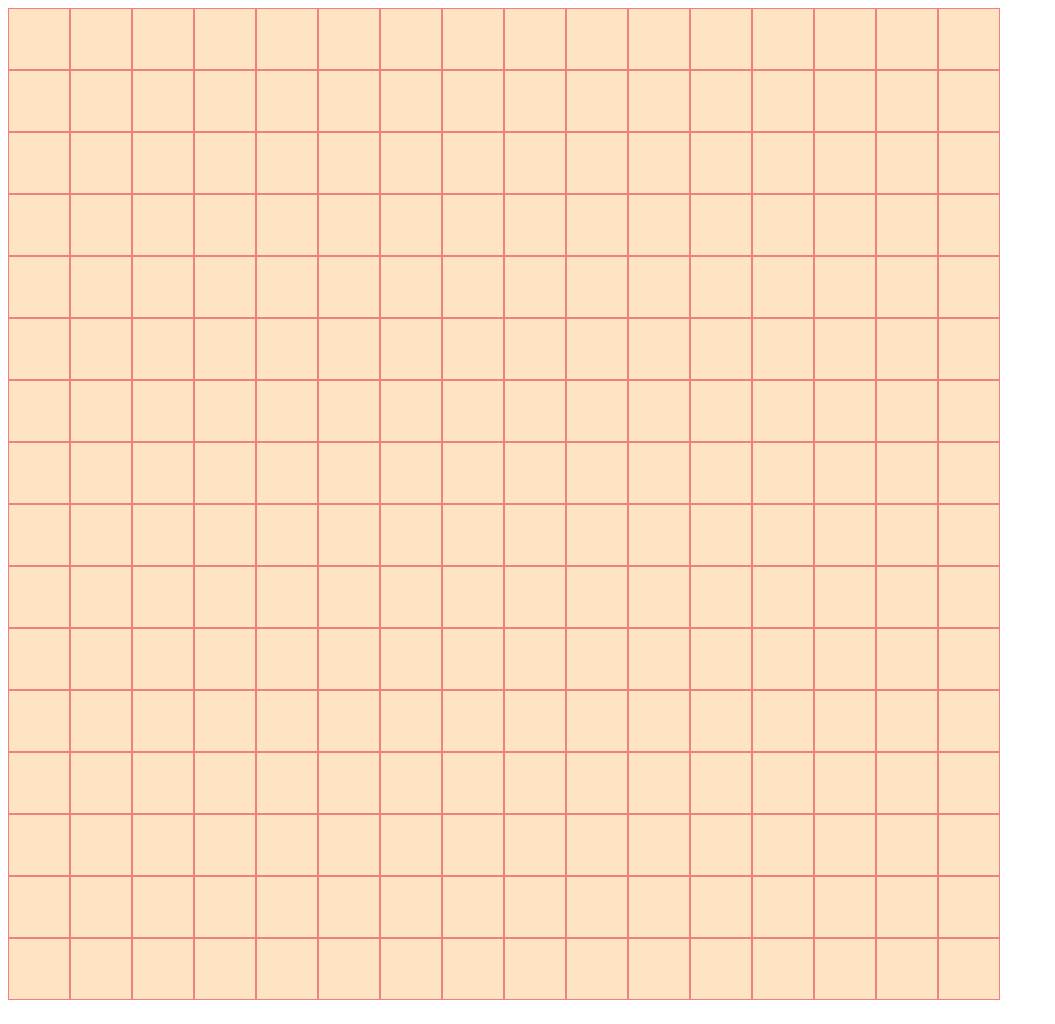
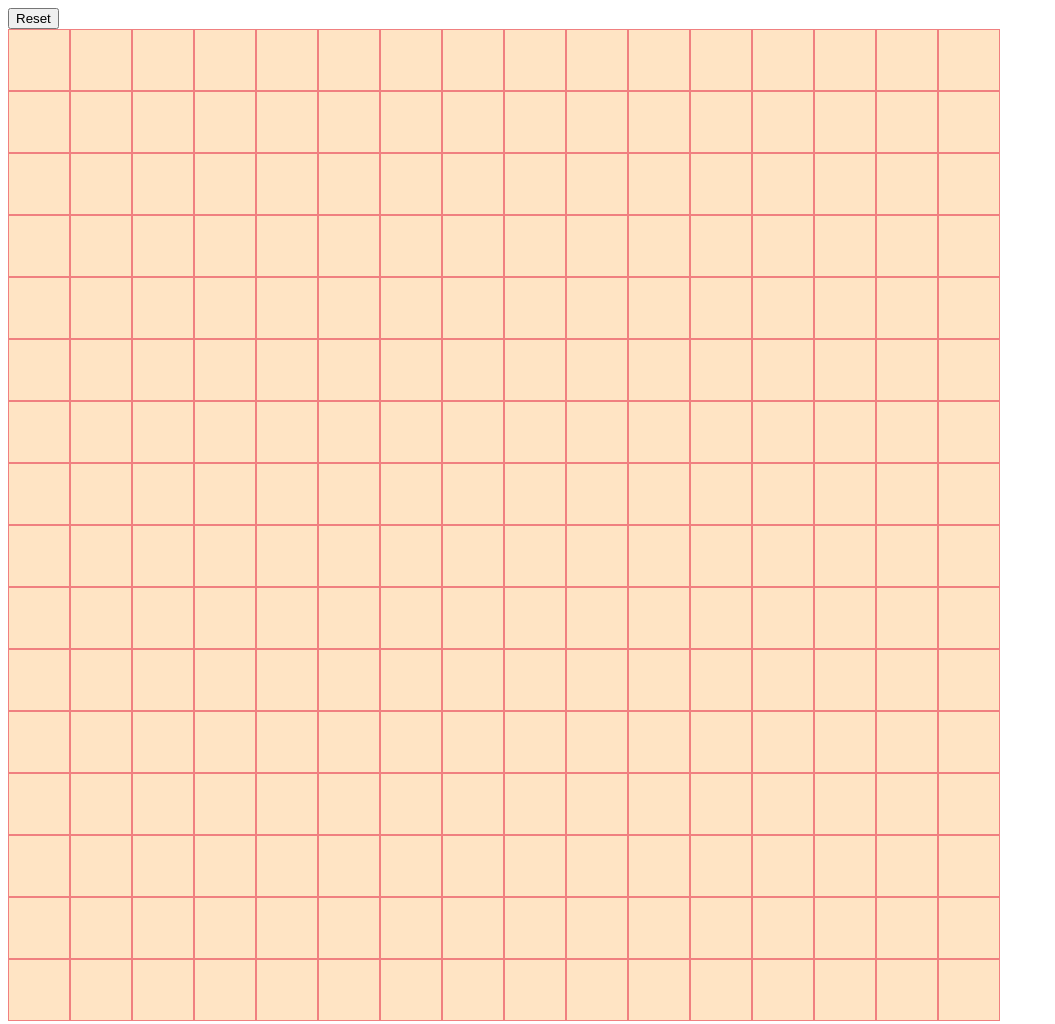
Before and after one commit to Noryloth/etch-a-sketch, a plain HTML site: page index.html in a window 1280 px wide. Shown: the whole page, without its empty margins (0-1055 px from the left). Drawn offline with Linux system fonts and the light colour scheme.

Commit message:
Add reset button

```diff
--- a/index.html
+++ b/index.html
@@ -7,6 +7,9 @@
     <link rel="stylesheet" href="styles.css" />
   </head>
   <body>
+    <div class="reset-page">
+        <button id="reset">Reset</button>
+    </div>
     <div class="container"></div>
     <script src="script.js"></script>
   </body>
```
